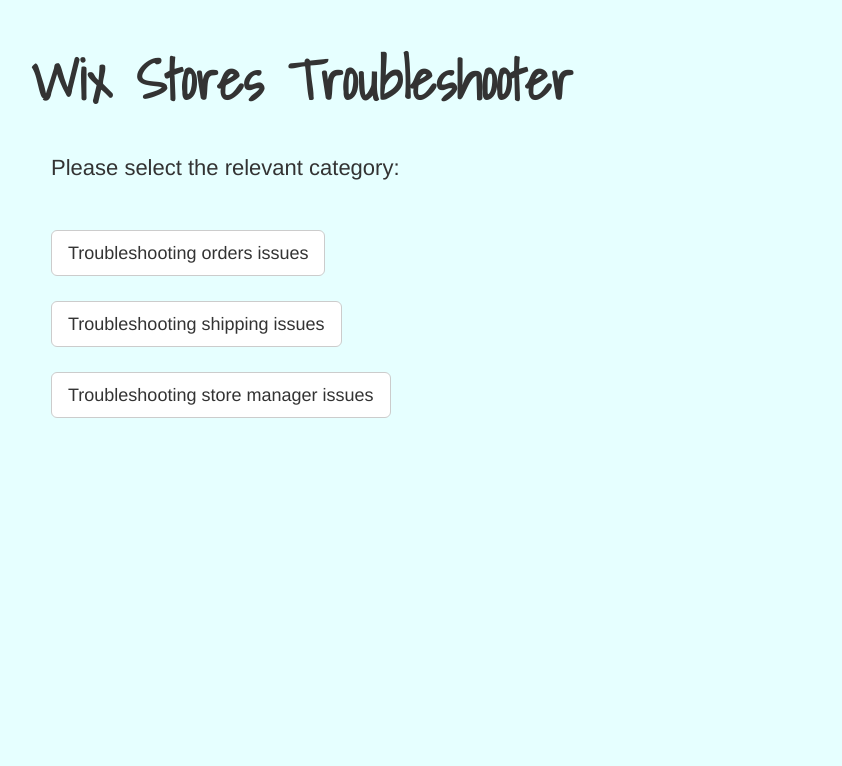
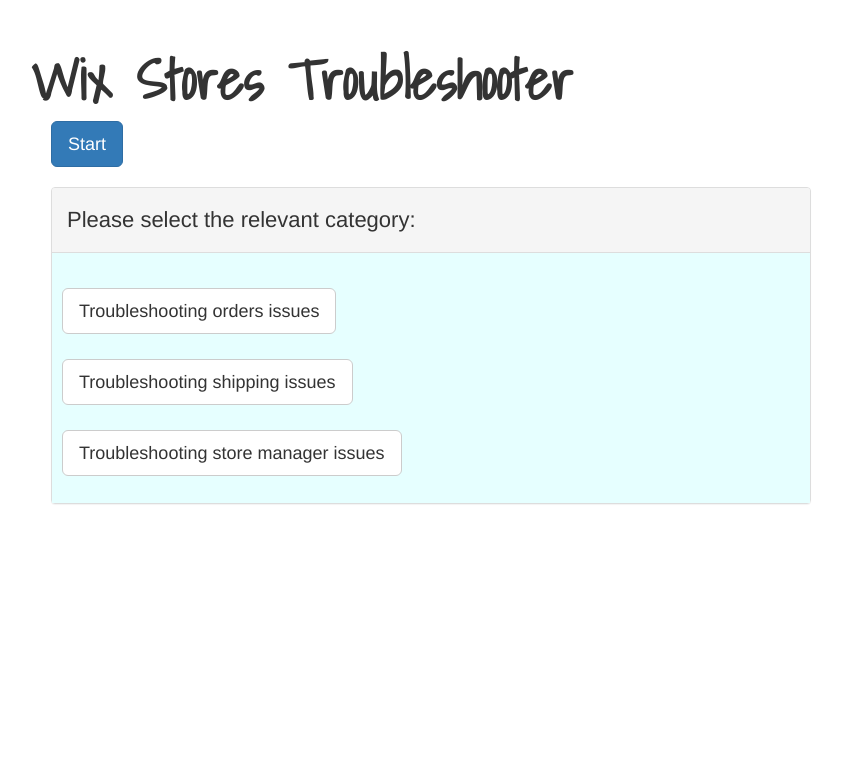
Before and after one commit to TalZa1810/PaymentGatewayTS, a PHP site: page / in a window 1280 px wide. Shown: the top 766 px of the page, without its empty margins (209-1051 px from the left). Run offline with PHP 8.4, Linux system fonts and the light colour scheme; some libraries are stand-ins or nearby versions.

Commit message:
improving css

```diff
--- a/index.html
+++ b/index.html
@@ -16,11 +16,12 @@
 
 <body id="mainFormDiv" onload="main()">
 
-<div class="title-wrapper"><h1>Wix Stores Troubleshooter</h1> </div>
+<div class="title-wrapper"><h1>Wix Stores Troubleshooter</h1>
+  <a class="btn btn-primary btn-lg startBtn" href="https://wixstores.000webhostapp.com" role="button">Start</a>
+</div>
 
 
 <div class="body-wrapper">
-
 
 
   <div id="content"></div>
--- a/js/script.js
+++ b/js/script.js
@@ -10,7 +10,8 @@
     let htmlForm;
     let backBtn;
 
-    htmlForm = `<div class=form id= ${stepID.stepId} >`;
+    htmlForm = `<div class="form panel panel-default" id= ${stepID.stepId} >`;
+
     htmlForm += buildFormTitle(stepID.stepTitle);
 
     if (stepID.buttonsArray.length != 0) {
@@ -51,11 +52,11 @@
 }
 
 function buildFormTitle(stepTitle) {
-    return `<h4>${stepTitle}</h4>`
+    return `<div class="panel-heading"> <h4 class="panel-title form-title">${stepTitle}</h4></div>`
 }
 
 function buildFormButtons(stepId) {
-    let htmlStr = `<div>`;
+    let htmlStr = `<div class="form-buttons">`;
 
     stepId.buttonsArray.forEach(function (button) {
         htmlStr += buildButton(button, "regular-btn btn btn-default btn-lg");
@@ -92,7 +93,7 @@
 }
 
 function buildBackButton(currentNode) {
-    return `<button type="button" class="backBtn btn btn-default btn-lg" id=${currentNode.parent}> Back </button>`;
+    return `<button type="button" class="backBtn btn btn-info btn-lg" id=${currentNode.parent}> Back </button>`;
 }
 
 function redirectToFAQURL() {
--- a/styles/paymentGatewayStyle.css
+++ b/styles/paymentGatewayStyle.css
@@ -1,7 +1,5 @@
 body {
 	display: block;
-	background-color: rgb(230, 255, 255);
-
 }
 
 .body-wrapper  {
@@ -27,9 +25,9 @@
 	margin-bottom: 0px;
 }
 
-h4{
+.form-title{
 	font-size: 22px;
-	margin: 25px 0;
+	margin: 10px 0;
 }
 
 h5{
@@ -39,3 +37,21 @@
 p{
 	font-size: 18px;
 }
+
+.startBtn{
+	margin-left: 20px;
+	margin-top: 10px;
+}
+
+.backBtn{
+	margin-left: 20px;
+	margin-top: 10px;
+}
+
+.form-buttons{
+	background-color: rgb(230, 255, 255);
+	padding: 10px;
+	border-bottom: 20px;
+	max-width: 800px;
+	min-height: 250px;
+}
```
